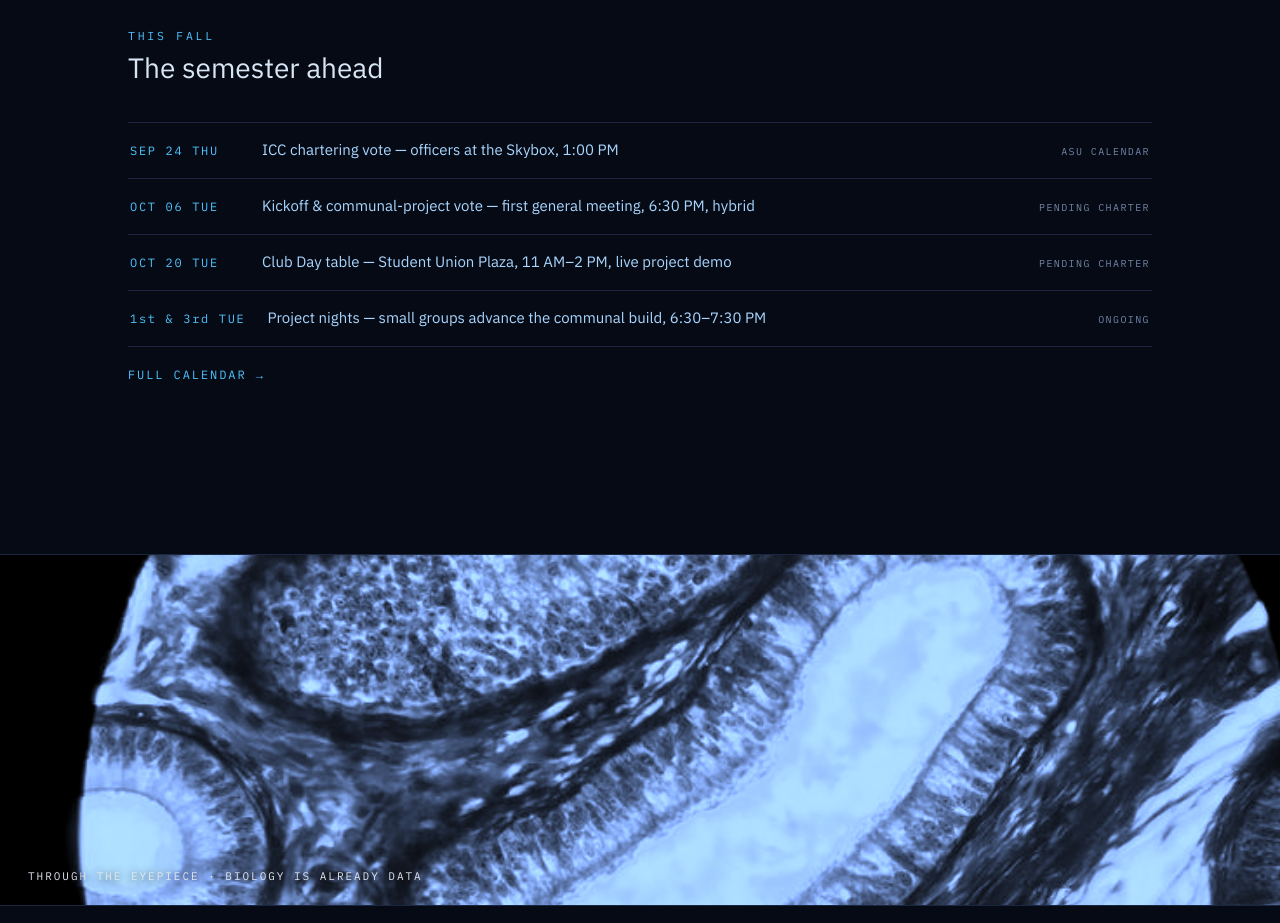
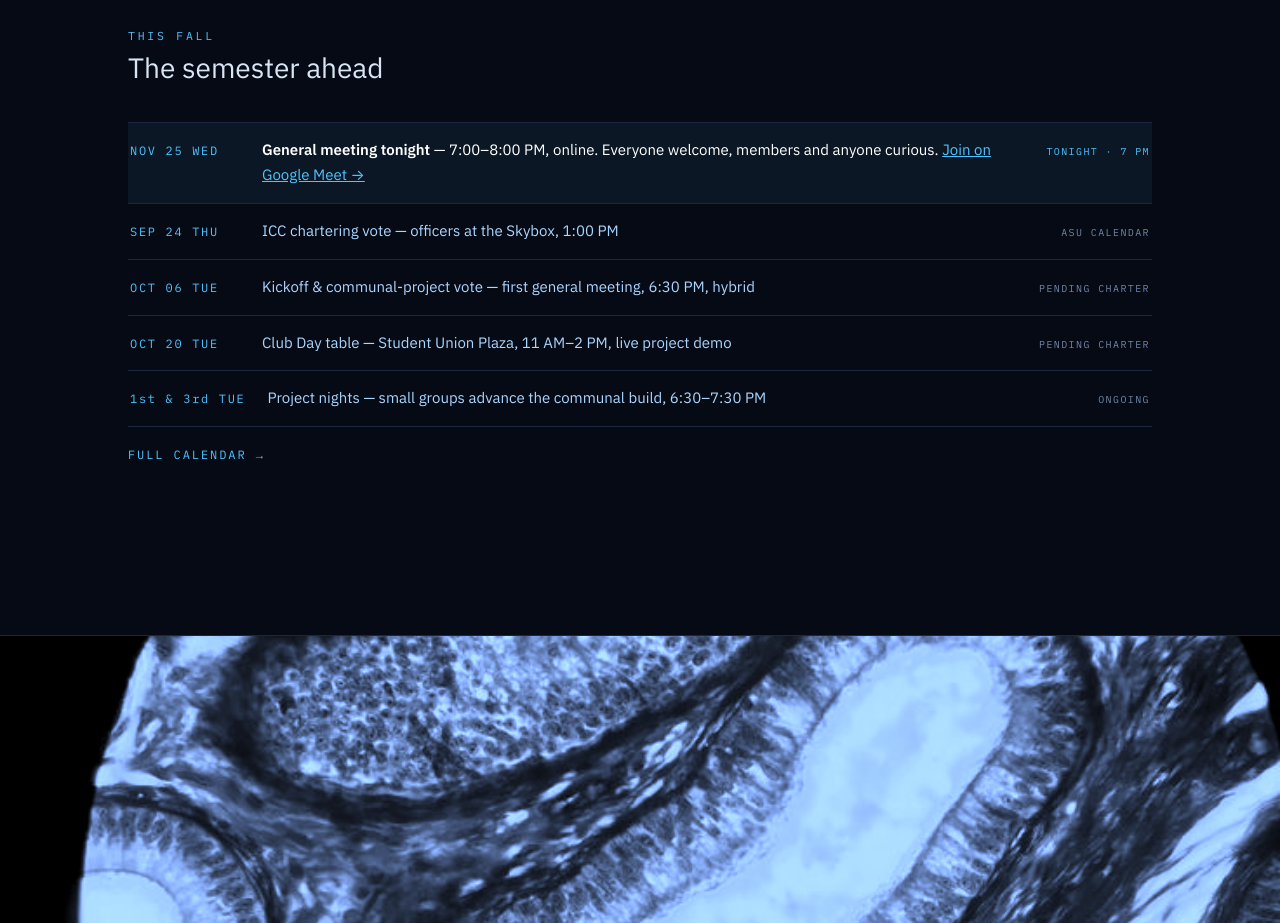
Before and after one commit to delonallen49-sudo/computational-biology-society, a plain HTML site: page index.html in a window 1280 px wide. Shown: the part 1280-2203 px from the top of the page. Drawn offline with Linux system fonts and the light colour scheme.

Commit message:
Add tonight's general meeting to the home page schedule
Nov 25, 7:00-8:00 PM, online. Highlighted row at the top of
"The semester ahead" with the Google Meet joining link.

Co-Authored-By: Claude Opus 5 <noreply@anthropic.com>
Claude-Session: https://claude.ai/code/session_01Rz4wXQaTY393FhvjHa4Jfc

```diff
--- a/index.html
+++ b/index.html
@@ -46,6 +46,10 @@ h2{font-size:clamp(21px,2.6vw,28px);font-weight:400;color:#d7e5f4;margin-bottom:
 .sched .d{font-family:"IBM Plex Mono",monospace;font-size:12px;letter-spacing:.14em;color:var(--cyan);white-space:nowrap;min-width:110px}
 .sched .t{color:var(--ice);font-size:15px}
 .sched .s{margin-left:auto;font-family:"IBM Plex Mono",monospace;font-size:10px;letter-spacing:.14em;color:var(--dim);white-space:nowrap}
+.sched .row.now{background:rgba(79,195,255,.07)}
+.sched .row.now .d,.sched .row.now .s{color:var(--cyan)}
+.sched .row.now .t{color:#fff}
+.sched .row.now .t b{font-weight:600}
 .morelink{display:inline-block;margin-top:18px;font-family:"IBM Plex Mono",monospace;font-size:12px;letter-spacing:.16em;color:var(--cyan);text-decoration:none}
 .filmband{position:relative;height:44vh;overflow:hidden;border-top:1px solid var(--edge);border-bottom:1px solid var(--edge);margin-top:70px}
 .filmband .img{position:absolute;inset:-14% 0;background:url("refs/pinref_1.jpg") center 30%/cover no-repeat;filter:grayscale(1) brightness(.72) contrast(1.1) sepia(1) hue-rotate(182deg) saturate(2.0);will-change:transform}
@@ -129,6 +133,7 @@ footer{border-top:1px solid var(--edge);padding:32px 28px;text-align:center;colo
 <div class="eyebrow">THIS FALL</div>
 <h2>The semester ahead</h2>
 <div class="sched">
+<div class="row now"><span class="d">NOV 25 WED</span><span class="t"><b>General meeting tonight</b> — 7:00–8:00 PM, online. Everyone welcome, members and anyone curious. <a href="https://meet.google.com/esu-qgyb-zqv" style="color:var(--cyan)">Join on Google Meet →</a></span><span class="s">TONIGHT · 7 PM</span></div>
 <div class="row"><span class="d">SEP 24 THU</span><span class="t">ICC chartering vote — officers at the Skybox, 1:00 PM</span><span class="s">ASU CALENDAR</span></div>
 <div class="row"><span class="d">OCT 06 TUE</span><span class="t">Kickoff &amp; communal-project vote — first general meeting, 6:30 PM, hybrid</span><span class="s">PENDING CHARTER</span></div>
 <div class="row"><span class="d">OCT 20 TUE</span><span class="t">Club Day table — Student Union Plaza, 11 AM–2 PM, live project demo</span><span class="s">PENDING CHARTER</span></div>
```
